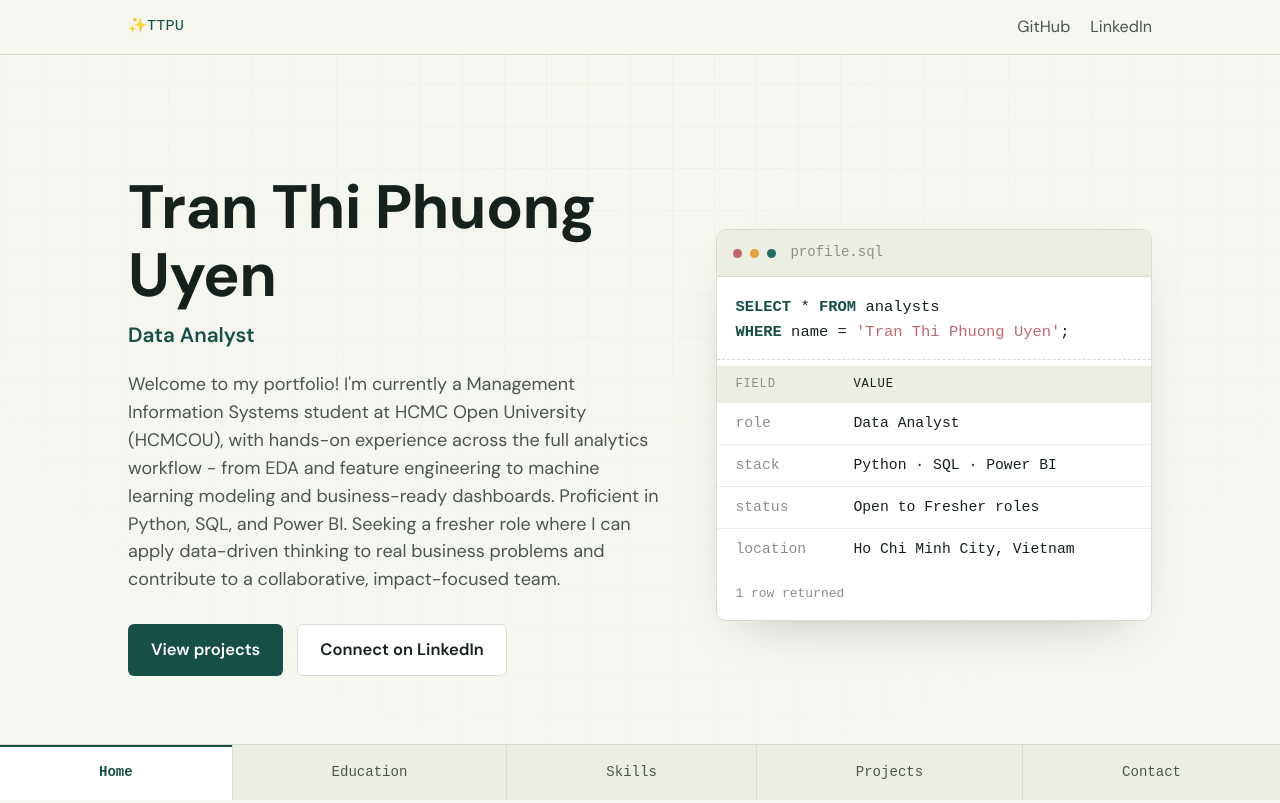
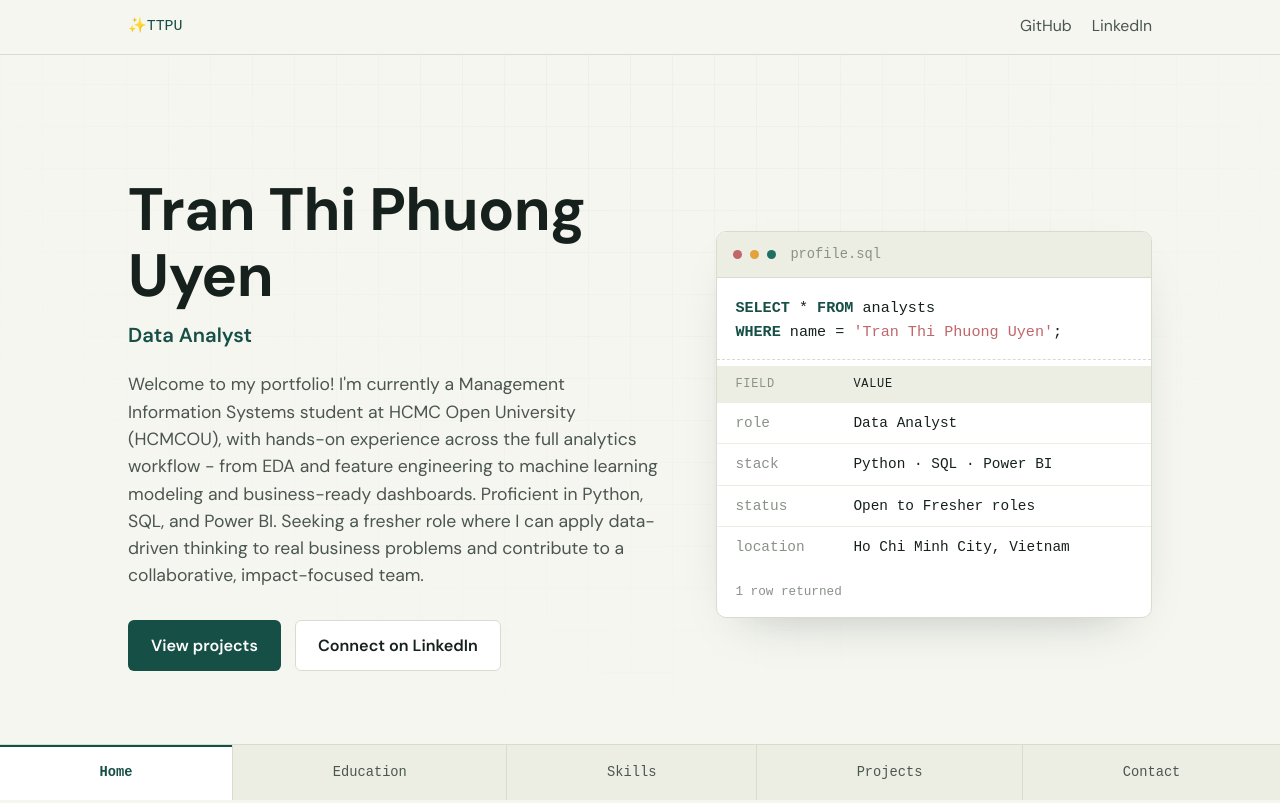
Before and after one commit to phuyen145/phuyen145.github.io, a plain HTML site: page index.html in a window 1280 px wide. Shown: the top 803 px of the page. Drawn offline with Linux system fonts and the light colour scheme.

Commit message:
Update style.css

```diff
--- a/style.css
+++ b/style.css
@@ -24,7 +24,7 @@
 
 *{ box-sizing:border-box; margin:0; padding:0; }
 
-html{ scroll-behavior:smooth; font-size:112.5%; }
+html{ scroll-behavior:smooth; font-size:110%; }
 
 body{
   background:var(--bg);
```
